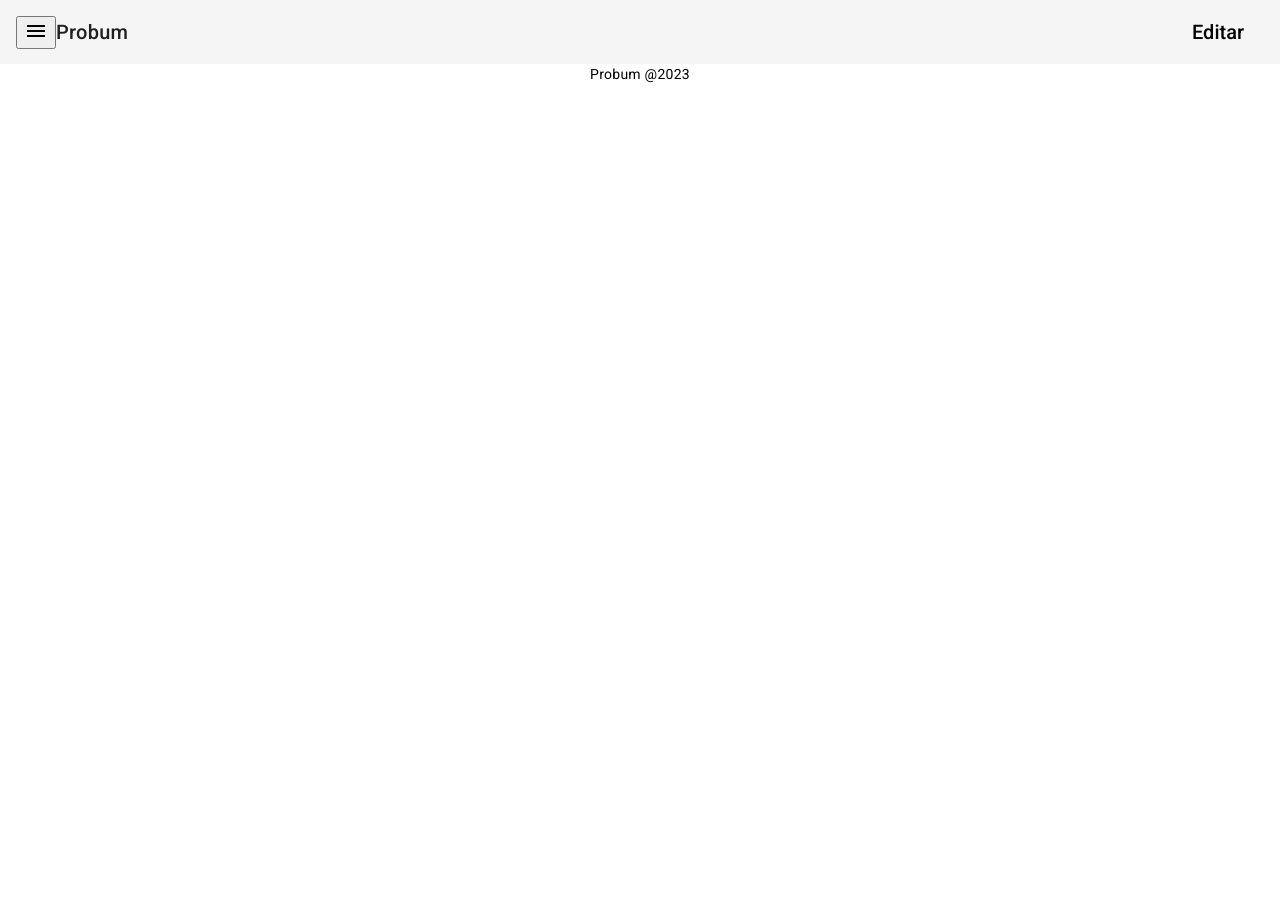
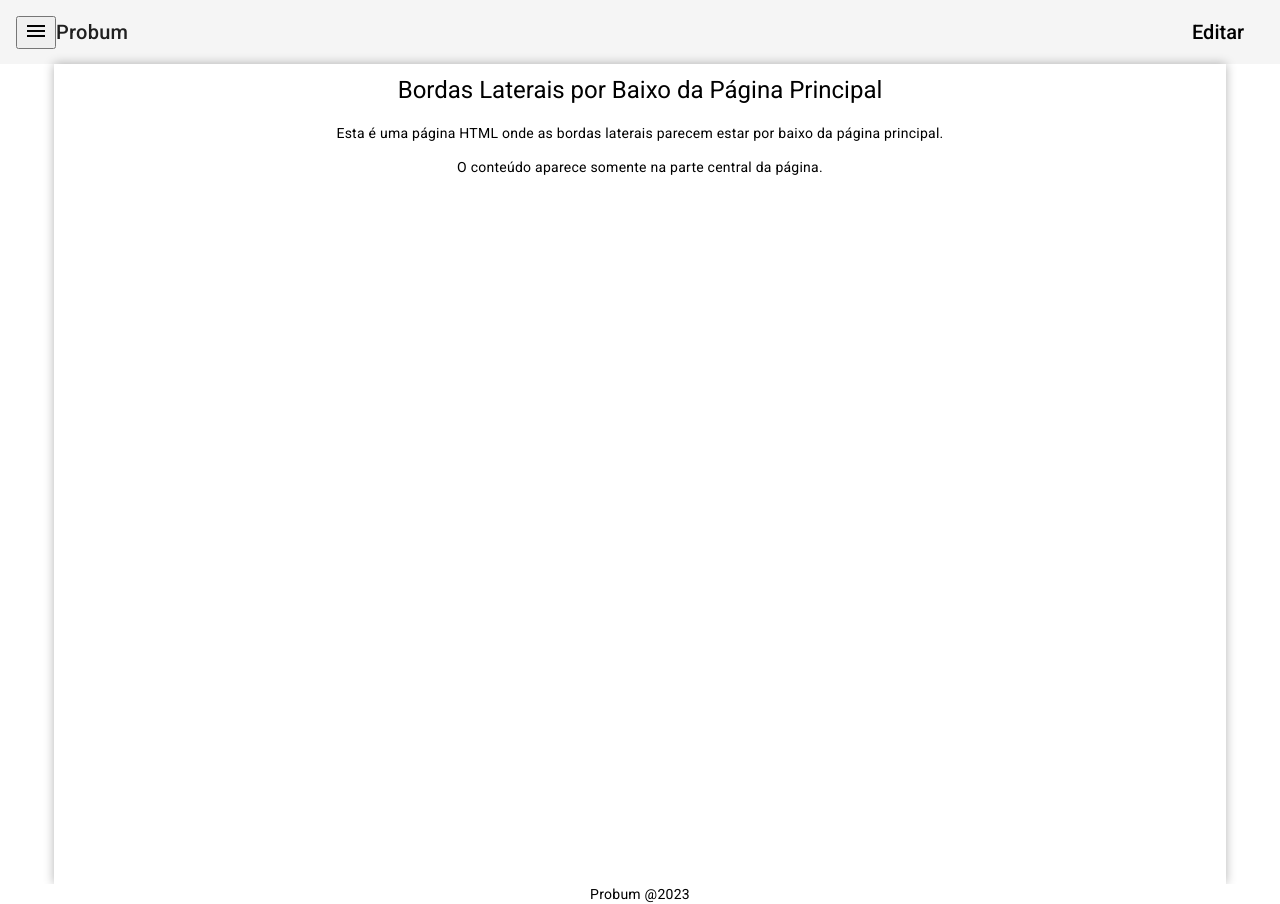
Before and after one commit to telmomaciel9/RAS-Project, an Angular app in the folder Probum/: page /perfil in a window 1280 px wide. Before the commit this address led to /. Before the commit the page ends 864 px from the top, so only its background shows below. Built offline with nearby package versions, Linux system fonts and the light colour scheme.

Commit message:
Inicio perfil

```diff
--- /dev/null
+++ b/Probum/src/app/Utilizador/editar-perfil/editar-perfil.component.html
@@ -0,0 +1 @@
+<p>editar-perfil works!</p>
--- /dev/null
+++ b/Probum/src/app/Utilizador/perfil/perfil.component.css
@@ -0,0 +1,16 @@
+.content {
+  width: 90%; /* Largura do conteúdo principal */
+  margin: 0 auto; /* Centraliza o conteúdo */
+  background-color: #fff; /* Cor do fundo do conteúdo principal */
+  padding: 10px;
+  box-shadow: 0 0 10px rgba(0, 0, 0, 0.3); /* Sombra para destacar o conteúdo */
+  z-index: 1; /* Garante que o conteúdo principal esteja na frente das bordas laterais */
+  height: 100vh; /* Altura total da janela */
+}
+h1 {
+  text-align: center;
+}
+p {
+  text-align: center;
+  line-height: 1.6;
+}
--- /dev/null
+++ b/Probum/src/app/Utilizador/perfil/perfil.component.html
@@ -0,0 +1,5 @@
+<div class="content">
+  <h1>Bordas Laterais por Baixo da Página Principal</h1>
+  <p>Esta é uma página HTML onde as bordas laterais parecem estar por baixo da página principal.</p>
+  <p>O conteúdo aparece somente na parte central da página.</p>
+</div>
--- a/Probum/src/app/app.routes.ts
+++ b/Probum/src/app/app.routes.ts
@@ -1,8 +1,12 @@
 import { Routes } from '@angular/router';
 import { ProvasComponent } from './Provas/provas.component';
 import { HomepageComponent } from './homepage/homepage.component';
+import { PerfilComponent } from './Utilizador/perfil/perfil.component';
+import { EditarPerfilComponent } from './Utilizador/editar-perfil/editar-perfil.component';
 
 export const routes: Routes = [
   { path: '', component: HomepageComponent },
   { path: 'provas', component: ProvasComponent },
+  { path: 'perfil', component: PerfilComponent },
+  { path: 'editar', component: EditarPerfilComponent },
 ];
```
Also changed, not shown: Probum/src/app/Utilizador/editar-perfil/editar-perfil.component.ts (added, +12 -0 lines), Probum/src/app/Utilizador/perfil/perfil.component.ts (added, +12 -0 lines), Probum/src/app/Utilizador/editar-perfil/editar-perfil.component.css (added), 2 other files (tests, documents, lock files or other folders).
